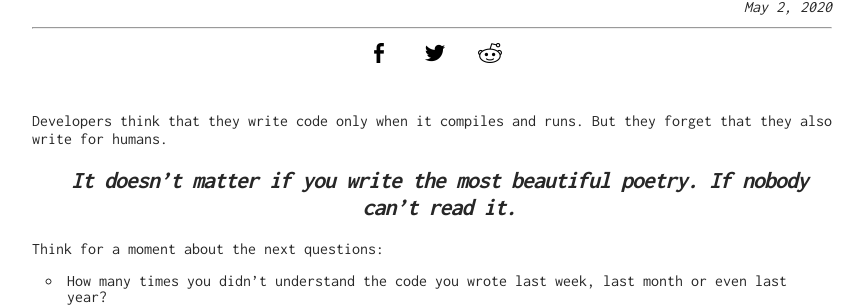
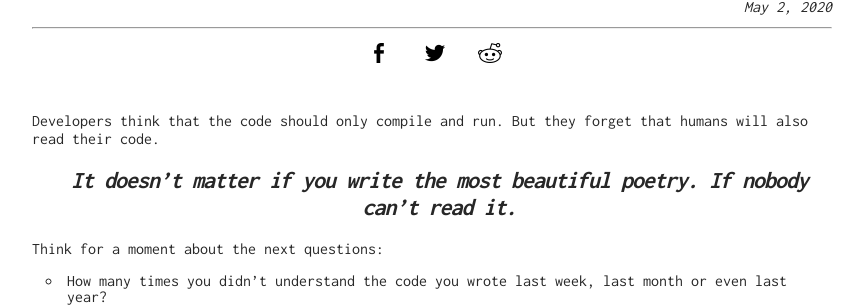
Before and after one commit to daleonpz/baremetallics, a Jekyll site: the page built from _posts/programming/2020-05-02-write-clean-code.md, in a window 1280 px wide and 900 px high. Shown: the part 215-522 px from the top of the window, without its empty margins (208-1072 px from the left). Built offline with Jekyll 4.4.1, drawn with Linux system fonts in a browser that asks for light colours; a script that is not in the unit is left out.

Commit message:
minor update

```diff
--- a/_posts/programming/2020-05-02-write-clean-code.md
+++ b/_posts/programming/2020-05-02-write-clean-code.md
@@ -6,8 +6,8 @@ description: Learn how to write clean C Code
 ---
 
 
-Developers think that they write code only when it compiles and runs.
-But they forget that they also write for humans.
+Developers think that the code should only compile and run.
+But they forget that humans will also read their code.
 
 > It doesn't matter if you write the most beautiful poetry. If nobody can't read it.
 
```
